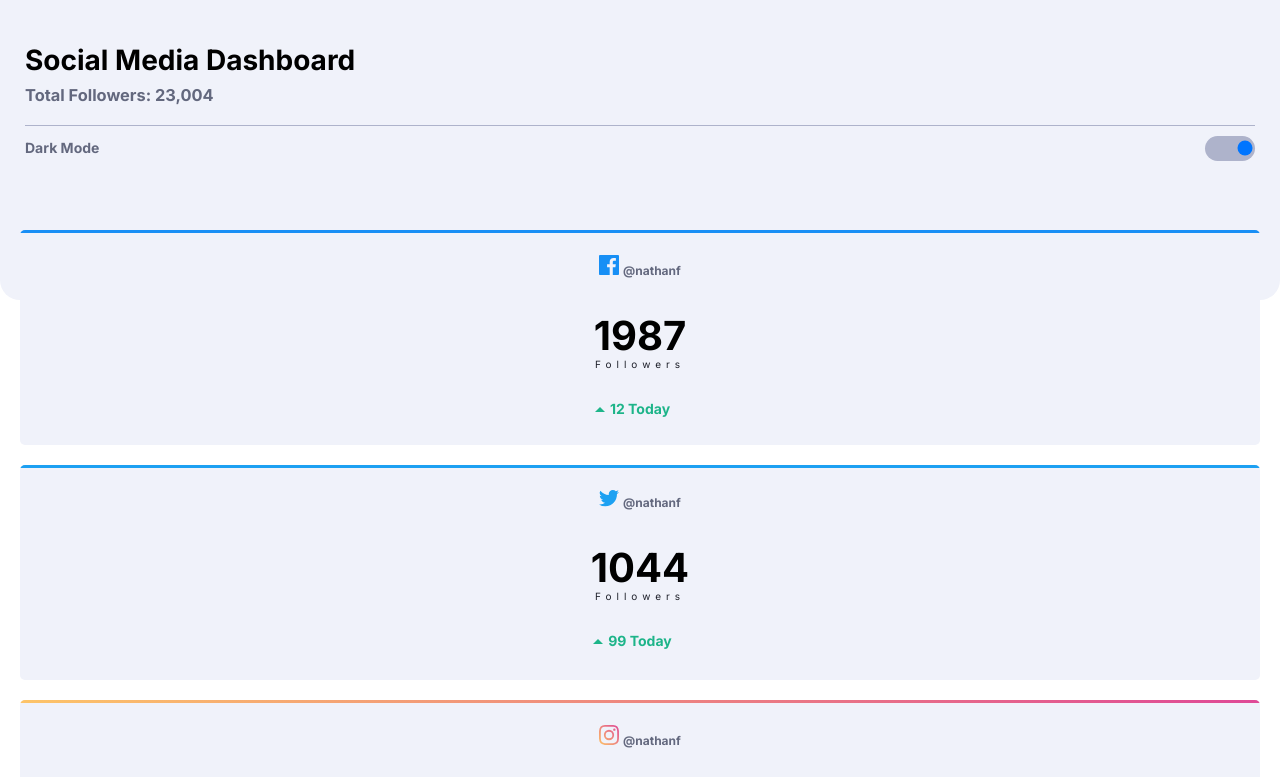
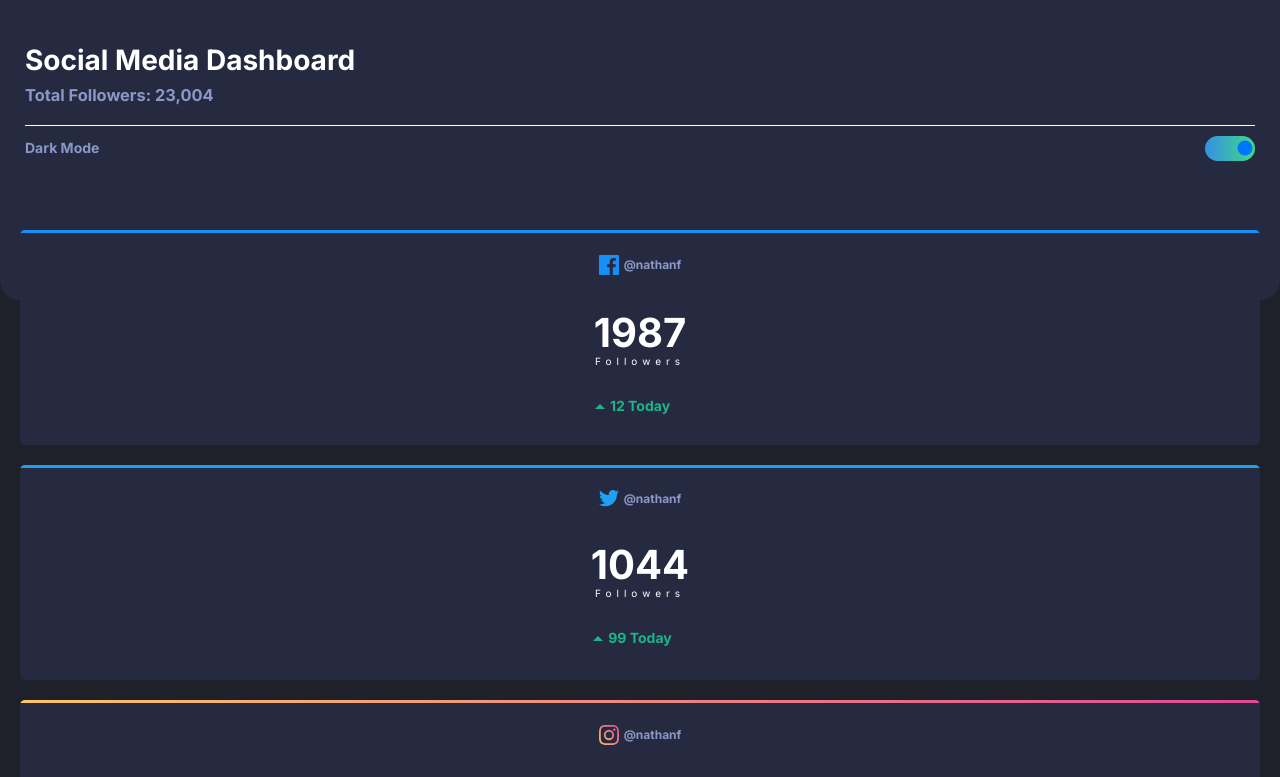
Before and after one commit to jaac97/Social-media-dashboard-with-theme-switcher, a website: page index.html in a window 1280 px wide. Shown: the top 777 px of the page. Drawn offline with Linux system fonts and the light colour scheme.

Commit message:
Dark Theme

```diff
--- a/index.html
+++ b/index.html
@@ -1,5 +1,5 @@
 <!DOCTYPE html>
-<html lang="en" class="light">
+<html lang="en" class="dark">
 
 <head>
   <meta charset="UTF-8">
--- a/source/sass/base/_dark.scss
+++ b/source/sass/base/_dark.scss
@@ -1,5 +1,5 @@
 
-    $toggle: linear gradient hsl(210, 78%, 56%) to hsl(146, 68%, 55%);
+    $toggle: linear-gradient(to right, hsl(210, 78%, 56%), hsl(146, 68%, 55%));
     $mainBG: hsl(230, 17%, 14%);
     $main: hsl(232, 19%, 15%);
     $cardBG: hsl(228, 28%, 20%);
--- a/source/sass/layout/_cardTop.scss
+++ b/source/sass/layout/_cardTop.scss
@@ -57,6 +57,10 @@
 }
 .card__heading{
     margin-bottom: 3.5rem;
+        display: flex;
+    justify-content: center;
+    align-items: center;
+    gap: .5rem;
 }
 .card__top{
     font-weight: 700;
--- a/source/sass/layout/_darkTheme.scss
+++ b/source/sass/layout/_darkTheme.scss
@@ -1,10 +1,61 @@
 @use '../base/dark' as d;
-
-.dark{
-    .main__container{
+@use '../base/variables' as v;
+.dark {
+    body{
         background-color: d.$mainBG;
     }
-    .main__left{
+    .main{
+        color: d.$textColor2;
+    }
+    .main__top {
+        background-color: d.$cardBG;
+    }
+
+    .main__left {
         border-bottom-color: d.$toggle;
     }
+
+    .main__subtitle {
+        color: d.$textColor1;
+    }
+
+    .main__theme {
+        color: d.$textColor1;
+    }
+
+    .main__toggle {
+        appearance: none;
+        background: d.$toggle;
+        transition: background-image .3s ease-in-out;
+
+        &::-webkit-slider-thumb,
+        &::-moz-range-thumb {
+            appearance: none;
+            background-color: d.$mainBG;
+        }
+
+        &:hover {
+            appearance: none;
+            cursor: pointer;
+            background-image: v.$secondaryGradient;
+            transition: background-image .3s ease-in-out;
+
+        }
+    }
+
+    .card {
+        background-color: d.$cardBG;
+    }
+
+    .card__top {
+        color: d.$textColor1;
+    }
+
+    .card__text {
+        color: d.$textColor2;
+    }
+
+    .main__day {
+        color: d.$textColor1;
+    }
 }
```
Also changed, not shown: build/css/main.css, 1 other file.
